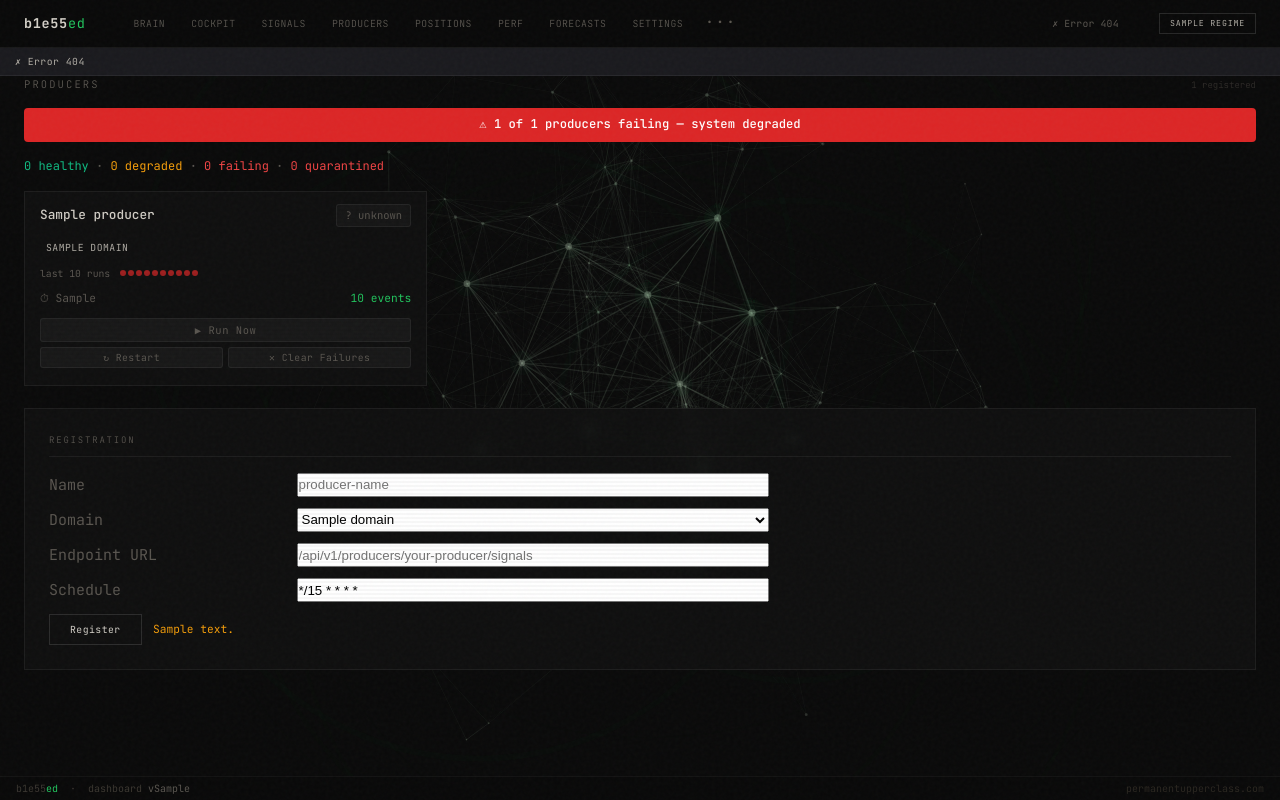
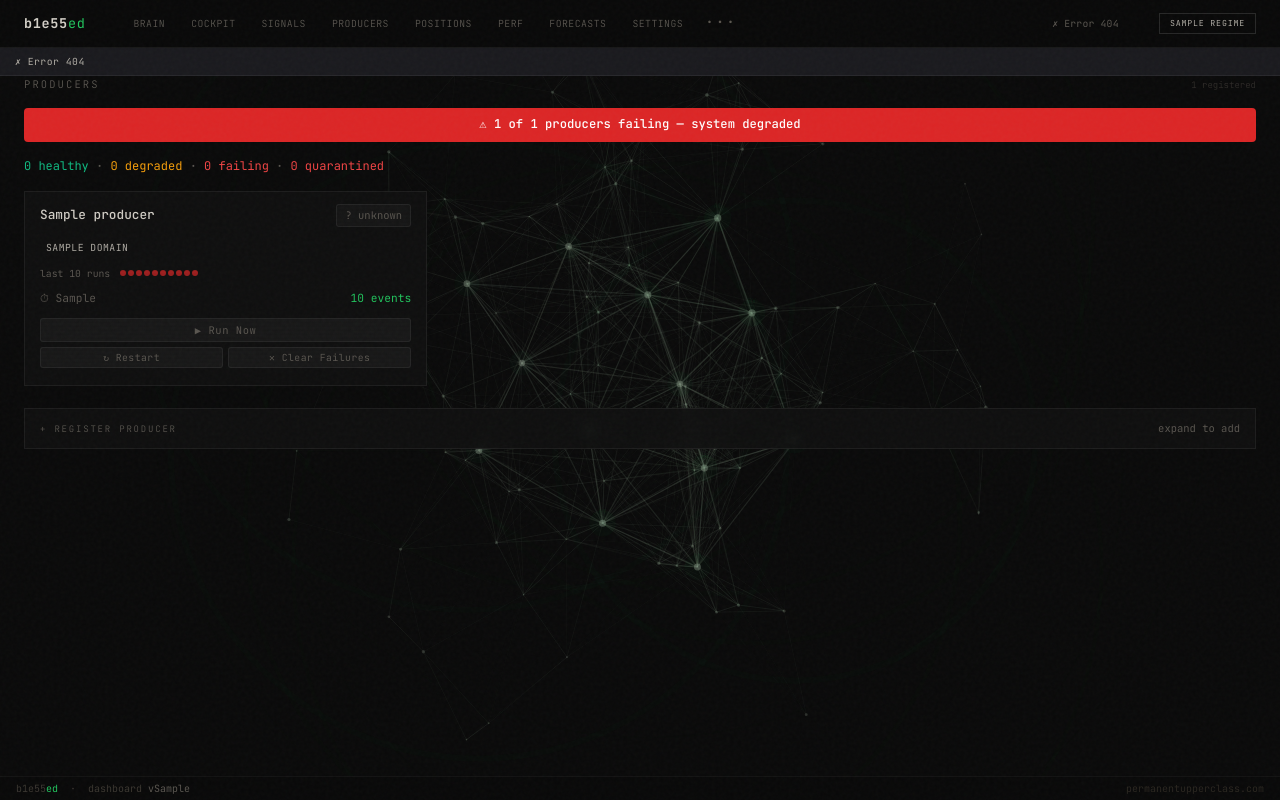
Before and after one commit to P-U-C/b1e55ed, a Python web app: template dashboard/templates/producers.html in a window 1280 px wide. Run offline with Jinja, Linux system fonts and the light colour scheme; the template is opened without the code that fills it: most values are stand-ins (such as "Sample title", 1, 10 or a date in 2020).

Commit message:
ux: collapse producer registration form by default (auto-opens when no producers)

```diff
--- a/dashboard/templates/producers.html
+++ b/dashboard/templates/producers.html
@@ -158,12 +158,13 @@
 </div>
 {% endif %}
 
-<!-- Registration -->
-<div class="panel grid-full">
-  <div class="panel-header">
-    <span class="panel-title">Registration</span>
-  </div>
-
+<!-- Registration (collapsed by default — one-time setup) -->
+<details class="panel grid-full" style="padding:0;" {% if not producers %}open{% endif %}>
+  <summary style="cursor:pointer; padding:0.75rem 1rem; display:flex; justify-content:space-between; align-items:center; user-select:none; list-style:none;">
+    <span class="panel-title" style="pointer-events:none;">+ Register Producer</span>
+    <span style="font-size:0.7rem; color:var(--text-dim); font-family:var(--mono); pointer-events:none;">expand to add</span>
+  </summary>
+  <div style="padding:0 1rem 1rem;">
   <form hx-post="/producers/register" hx-target="main" hx-swap="outerHTML" style="display:grid; grid-template-columns:1fr; gap:0.75rem; max-width:720px;">
     <div style="display:grid; grid-template-columns:1fr 2fr; gap:0.75rem;">
       <label class="text-dim" for="name">Name</label>
@@ -196,8 +197,8 @@
       {% endif %}
     </div>
   </form>
-
-</div>
+  </div>
+</details>
 
 {% endblock %}
 
```
